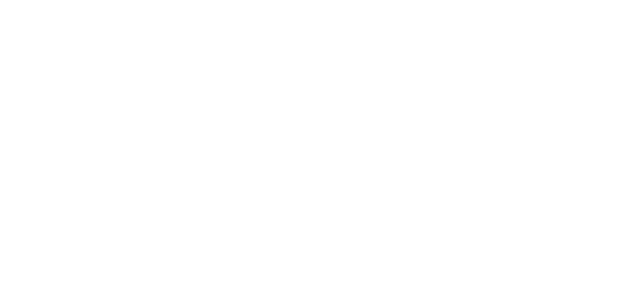
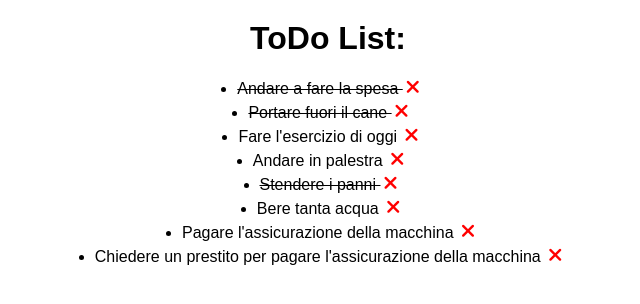
Before and after one commit to marcodedemo/vue-todolist, a plain HTML site: page index.html in a window 1280 px wide. Shown: the whole page, without its empty margins (312-952 px from the left). Drawn offline with nearby package versions, Linux system fonts and the light colour scheme.

Commit message:
feat: milestone 1

```diff
--- a/css/style.css
+++ b/css/style.css
@@ -3,3 +3,44 @@
     margin: 0;
     box-sizing: border-box;
 }
+
+body{
+    font-family: Arial, Helvetica, sans-serif;
+}
+
+#container-centered{
+    display: flex;
+    flex-direction: column;
+    justify-content: center;
+
+    max-width: 600px;
+    margin: 0 auto;
+
+}
+
+h1{
+    padding: 20px 0;
+
+    text-align: center;
+}
+
+
+#todo-list{
+
+    display: flex;
+    flex-flow: column nowrap;
+    align-items: center;
+
+}
+
+#todo-list li{
+    line-height: 1.5em;
+}
+
+i.fa-solid{
+    color: red;
+
+    padding-left: 4px;
+
+    font-size: 1.2em;
+}
--- a/index.html
+++ b/index.html
@@ -4,6 +4,8 @@
     <meta charset="UTF-8">
     <meta http-equiv="X-UA-Compatible" content="IE=edge">
     <meta name="viewport" content="width=device-width, initial-scale=1.0">
+
+    <link rel="stylesheet" href="https://cdnjs.cloudflare.com/ajax/libs/font-awesome/6.2.0/css/all.min.css" integrity="sha512-xh6O/CkQoPOWDdYTDqeRdPCVd1SpvCA9XXcUnZS2FmJNp1coAFzvtCN9BmamE+4aHK8yyUHUSCcJHgXloTyT2A==" crossorigin="anonymous" referrerpolicy="no-referrer" />
 
     <link rel="stylesheet" href="css/style.css">
 
@@ -19,10 +21,18 @@
     <div id="app">
 
 
+        <div id="container-centered">
+
+            <h1>ToDo List:</h1>
+
+            <ul id="todo-list">
+                <li v-for="todo in todos" :style="todo.done ? {textDecoration:'line-through' } : ''"> {{todo.text}} <i class="fa-solid fa-xmark"></i></li>
+            </ul>
+
+        </div>
+
 
     </div>
-
-
 
 
 
--- a/js/script.js
+++ b/js/script.js
@@ -23,6 +23,42 @@ createApp({
 
     return {
 
+        todos: [
+            {
+                text: "Andare a fare la spesa",
+                done: true,
+            },
+            {
+                text: "Portare fuori il cane",
+                done: true,
+            },
+            {
+                text: "Fare l'esercizio di oggi",
+                done: false,
+            },
+            {
+                text: "Andare in palestra",
+                done: false,
+            },
+            {
+                text: "Stendere i panni",
+                done: true,
+            },
+            {
+                text: "Bere tanta acqua",
+                done: false,
+            },
+            {
+                text: "Pagare l'assicurazione della macchina",
+                done: false,
+            },
+            {
+                text: "Chiedere un prestito per pagare l'assicurazione della macchina",
+                done: false,
+            },
+
+        ],
+
     }
 
   },
```
